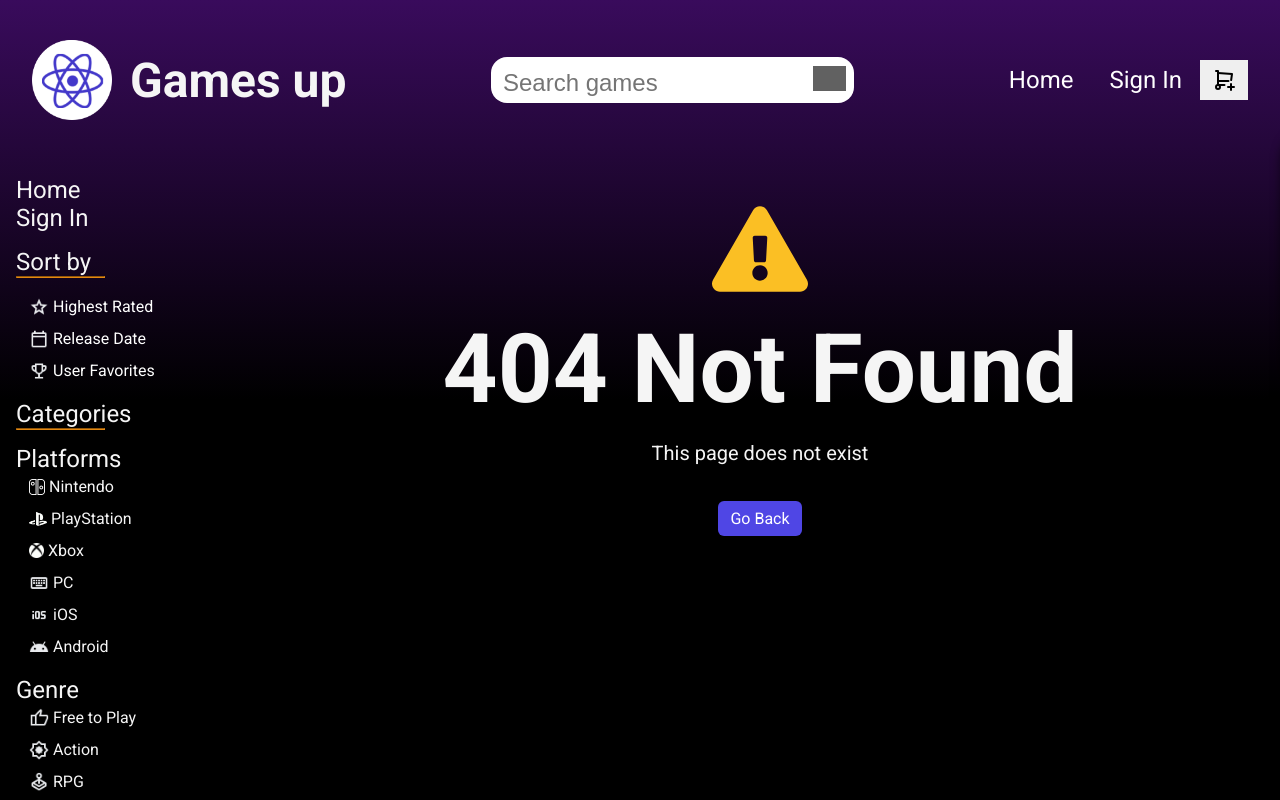
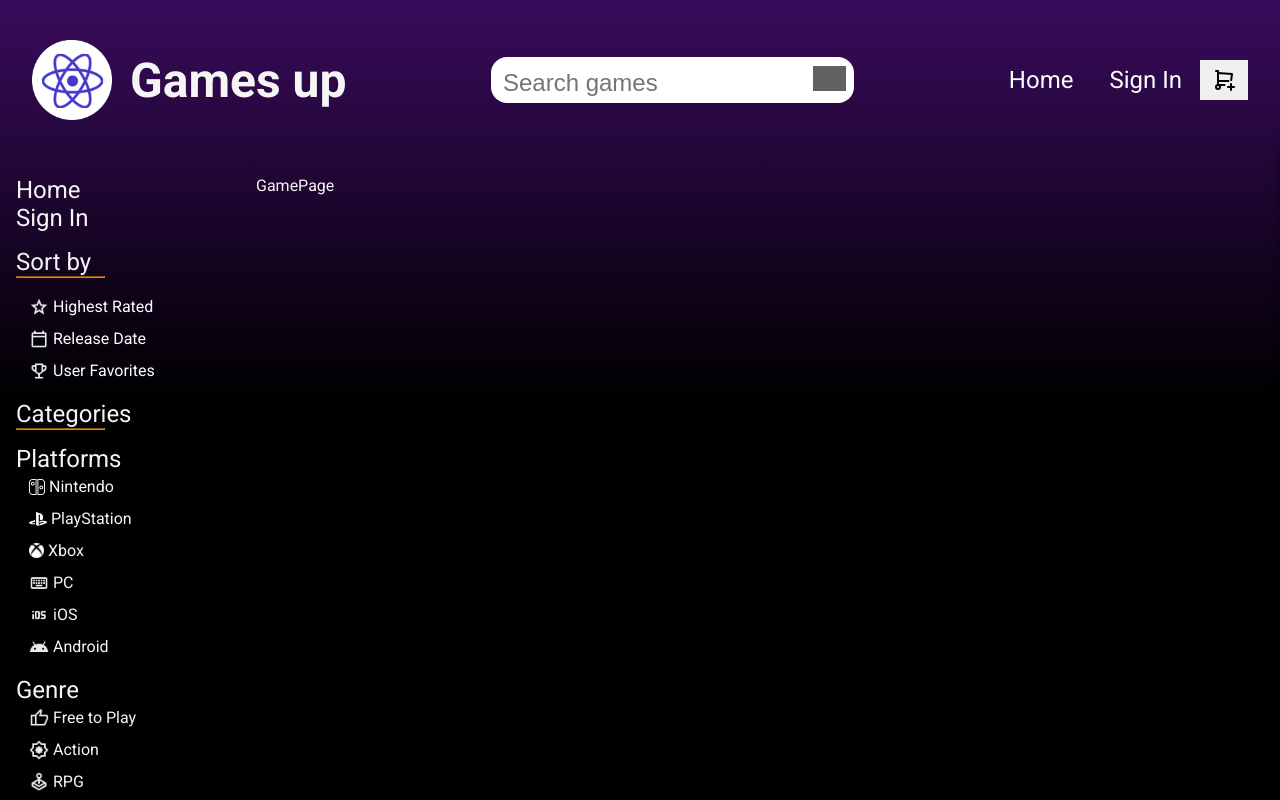
Before and after one commit to denozy/Shopping-Cart, a React (Vite) app: page /game in a window 1280 px wide. Built offline with nearby package versions, Linux system fonts and the light colour scheme; no server answers; grey boxes are pictures that could not be loaded.

Commit message:
pre-refactfor

```diff
--- a/src/App.jsx
+++ b/src/App.jsx
@@ -12,6 +12,7 @@ import AccountPage from "./pages/AccountPage";
 import NotFoundPage from "./pages/NotFoundPage";
 import WishlistPage from "./pages/WishlistPage";
 import CheckoutPage from "./pages/CheckoutPage";
+import GamePage from "./pages/GamePage";
 
 const App = () => {
   const [games, setGames] = useState([]);
@@ -64,6 +65,7 @@ const App = () => {
     console.log(filteredGames);
   }, [games]);
 
+  //sort games from newest to oldest based on release date
   useEffect(() => {
     if (sortTerm === "") return;
     const gamesToSort = [...filteredGames].sort((a, b) => {
@@ -76,6 +78,7 @@ const App = () => {
     setSortedGames(gamesToSort);
   }, [filteredGames, sortTerm]);
 
+  //set header based on sort filter choice
   useEffect(() => {
     switch (sortTerm) {
       case "released":
@@ -100,6 +103,7 @@ const App = () => {
     localStorage.setItem("myWishlist", JSON.stringify(wishlist));
   }, [wishlist]);
 
+  //generate a fake price for the game since rawg does not supply price data
   const getPrice = (game) => {
     const ratio = (game.suggestions_count / game.reviews_count) * 1000;
     const scaledPrice = (ratio % 40) + 20;
@@ -148,6 +152,7 @@ const App = () => {
             />
           }
         />
+        <Route path="/game" element={<GamePage />} />
         <Route
           path="/account"
           element={<AccountPage signIn={signIn} setSignIn={setSignIn} />}
--- a/src/components/GameCard.jsx
+++ b/src/components/GameCard.jsx
@@ -56,7 +56,7 @@ const GameCard = ({ cart, setCart, game, getPrice, setWishlist, signIn }) => {
                 );
               })}
           </div>
-          <NavLink>
+          <NavLink to={"/game"}>
             <h2 className={styles.gameTitle}>{game.name}</h2>
           </NavLink>
           <div className={styles.cartBtnContainer}>
--- /dev/null
+++ b/src/pages/GamePage.jsx
@@ -0,0 +1,7 @@
+import React from "react";
+
+const GamePage = () => {
+  return <div>GamePage</div>;
+};
+
+export default GamePage;
```
